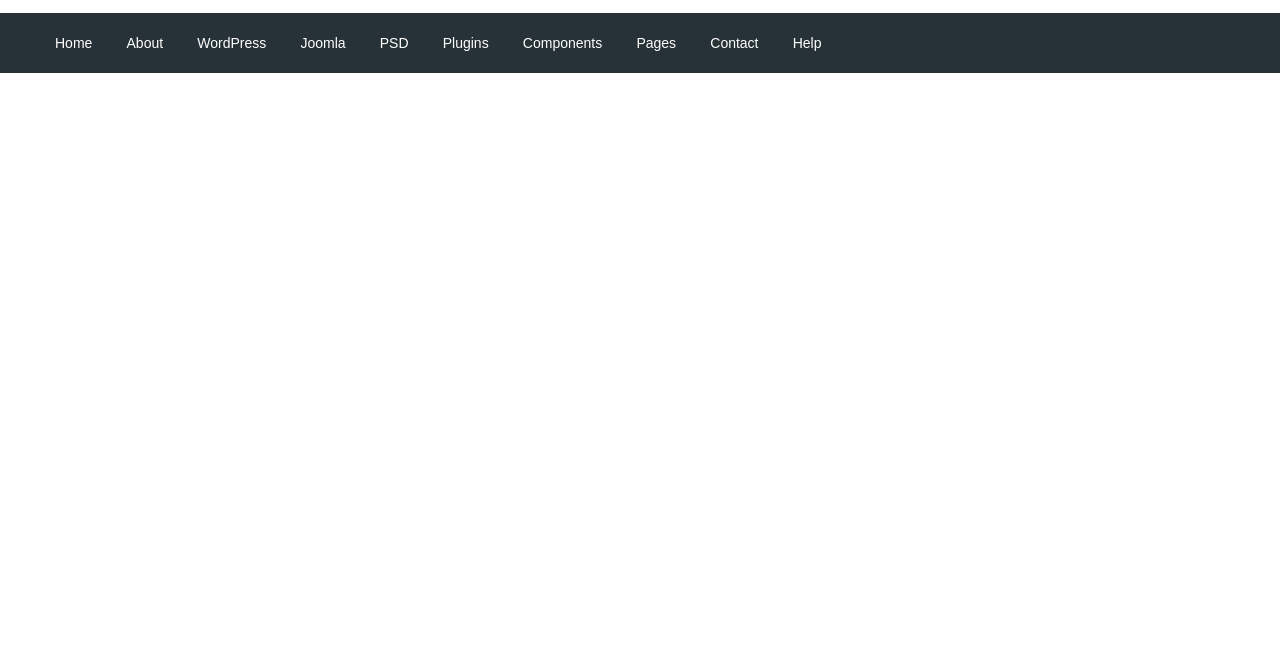
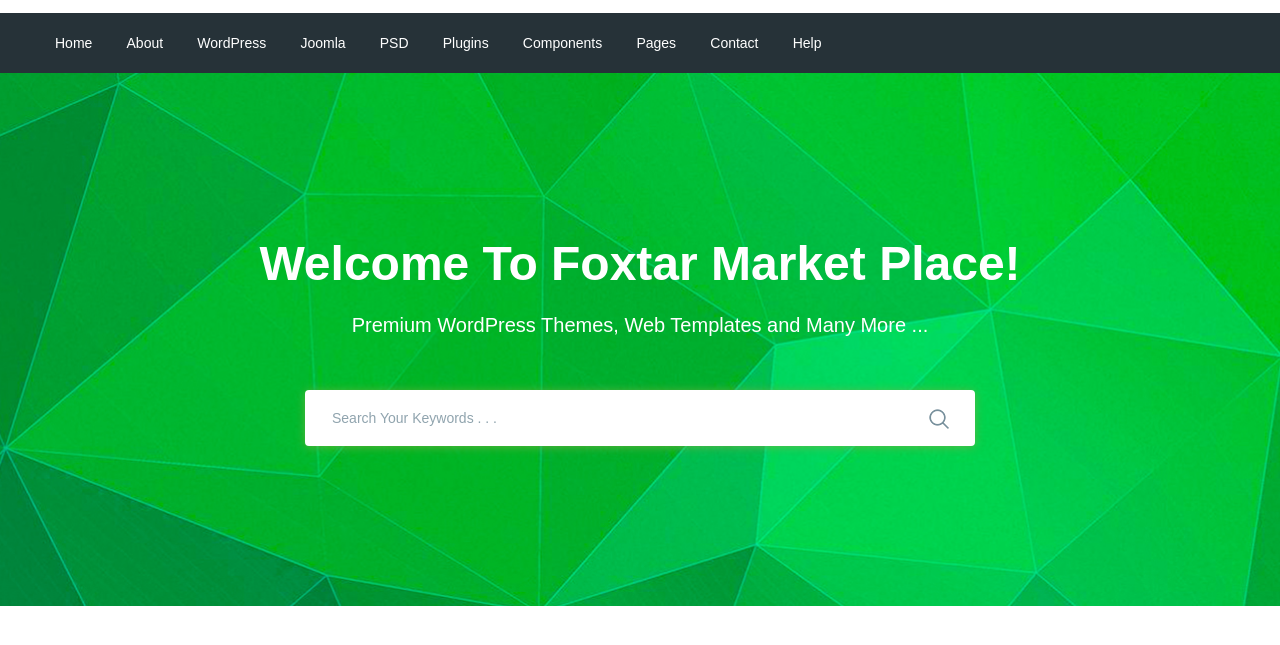
Before and after one commit to ksuvers/moderno, a website: page app/index.html in a window 1280 px wide. Shown: the part 77-722 px from the top of the page. Drawn offline with nearby package versions, Linux system fonts and the light colour scheme; files that its build step writes are made by us from their sources.

Commit message:
added search section

```diff
--- a/app/index.html
+++ b/app/index.html
@@ -79,7 +79,26 @@
             </div>
         </div>
     </header>
-
+    <section class="search" style="background-image: url(img/search-bg.jpg);">
+        <div class="container">
+            <div class="search__inner">
+                <div class="search__inner-title">
+                    Welcome To Foxtar Market Place!
+                </div>
+                <div class="search__inner-text">
+                    Premium WordPress Themes, Web Templates and Many More ...
+                </div>
+                <div class="search__inner-form">
+                    <form>
+                        <input type="text" placeholder="Search Your Keywords . . ." required>
+                        <button type="submit">
+                            <img src="img/icons/search.png" alt="">
+                        </button>
+                    </form>
+                </div>
+            </div>
+        </div>
+    </section>
 
 
     <script src="https://ajax.googleapis.com/ajax/libs/jquery/3.6.0/jquery.min.js"></script>
--- a/app/scss/style.scss
+++ b/app/scss/style.scss
@@ -56,3 +56,57 @@
         font-size: 14px;
     }
 }
+
+.search {
+    background-repeat: no-repeat;
+    background-size: cover;
+    background-position: center;
+    min-height: 533px;
+}
+
+.search__inner {
+    padding: 155px 0px 100px;
+    color: #fff;
+    text-align: center;
+    &-title {
+        margin-bottom: 10px;
+        font-size: 48px;
+        font-weight: 700;
+        line-height: 72px;
+    }
+    &-text {
+        margin-bottom: 50px;
+        font-size: 20px;
+        font-weight: 500;
+        line-height: 30px;
+    }
+    &-form {
+        max-width: 670px;
+        margin: 0 auto;
+        position: relative;
+        input {
+            display: block;
+            width: 100%;
+            box-shadow: 0px 1px 10px 0px rgba(124, 178, 64, 0.75);
+            border-radius: 4px;
+            height: 56px;
+            border: none;
+            font-size: 14px;
+            font-weight: 500;
+            outline: none;
+            &::placeholder {
+                color: #90a4ae;
+                font-weight: 500;
+                padding-right: 60px;
+                padding-left: 25px;
+            }
+        }
+        button {
+            position: absolute;
+            border: none;
+            background-color: transparent;
+            right: 20px;
+            top: 18px;
+        }
+    }
+}
```
Also changed, not shown: app/img/icons/search.png (added), app/img/search-bg.jpg (added).
